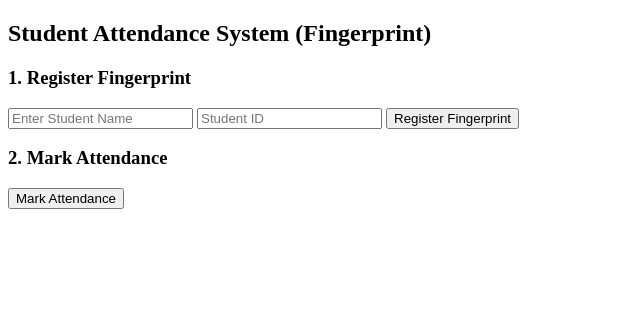
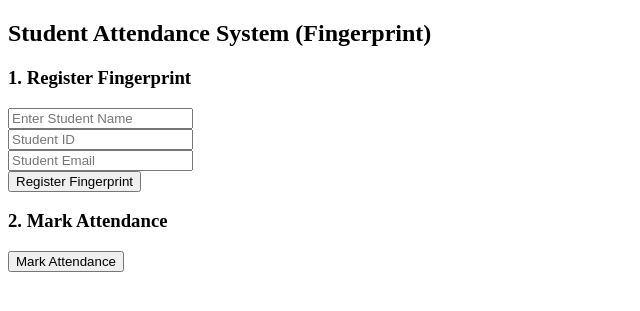
Before and after one commit to Saminu3110c/fingerprint-attendance, a PHP site: page / in a window 1280 px wide. Shown: the top 311 px of the page, without its empty margins (0-640 px from the left). Run offline with PHP 8.4, Linux system fonts and the light colour scheme.

Commit message:
In progress

```diff
--- a/assets/webauthn.js
+++ b/assets/webauthn.js
@@ -1,58 +1,18 @@
-
-// async function captureFingerprint(mode) {
-//     const publicKey = {
-//         challenge: new Uint8Array(32),
-//         rp: { name: "Fingerprint Attendance System" },
-//         user: {
-//             id: new Uint8Array(16),
-//             name: "user@example.com",
-//             displayName: "User"
-//         },
-//         pubKeyCredParams: [{ type: "public-key", alg: -7 }],
-//         authenticatorSelection: {
-//             authenticatorAttachment: "platform", // Use device fingerprint scanner
-//             userVerification: "required"
-//         },
-//     };
-
-//     try {
-//         const credential = await navigator.credentials.create({ publicKey });
-//         const fingerprintId = btoa(String.fromCharCode(...new Uint8Array(credential.rawId)));
-
-//         if (mode === 'register') {
-//             document.querySelector('input[name="fingerprint_id"]').value = fingerprintId;
-//             document.querySelector('form[action="register.php"]').submit();
-//         } else if (mode === 'attendance') {
-//             document.querySelector('input[name="fingerprint_id"]').value = fingerprintId;
-//             document.querySelector('form[action="mark_attendance.php"]').submit();
-//         }
-//     } catch (error) {
-//         console.error("Fingerprint capture failed: ", error);
-//     }
-// }
-
-// assets/webauthn.js - Handles fingerprint capture and submission
 
 async function captureFingerprint(mode) {
-    if (!window.PublicKeyCredential) {
-        alert("WebAuthn is not supported in your browser. Please try a modern browser.");
-        return;
-    }
-
     const publicKey = {
-        challenge: new Uint8Array(32), // Random challenge for security
+        challenge: new Uint8Array(32),
         rp: { name: "Fingerprint Attendance System" },
         user: {
-            id: new Uint8Array(16), // Random user ID (for uniqueness)
-            name: "user@example.com",
-            displayName: "User"
+            id: new Uint8Array(16),
+            name: document.getElementById('student_email').value,
+            displayName: document.getElementById('student_name').value
         },
-        pubKeyCredParams: [{ type: "public-key", alg: -7 }], // ECDSA with SHA-256
+        pubKeyCredParams: [{ type: "public-key", alg: -7 }],
         authenticatorSelection: {
             authenticatorAttachment: "platform", // Use device fingerprint scanner
             userVerification: "required"
         },
-        timeout: 60000 // 60 seconds timeout
     };
 
     try {
@@ -60,14 +20,90 @@ async function captureFingerprint(mode) {
         const fingerprintId = btoa(String.fromCharCode(...new Uint8Array(credential.rawId)));
 
         if (mode === 'register') {
-            document.querySelector('input[name="fingerprint_id"]').value = fingerprintId;
-            document.querySelector('form[action="register.php"]').submit();
+            document.getElementById('fingerprint_id').value = fingerprintId;
+            document.getElementById('registerForm').submit();
         } else if (mode === 'attendance') {
-            document.querySelector('input[name="fingerprint_id"]').value = fingerprintId;
-            document.querySelector('form[action="mark_attendance.php"]').submit();
+            document.getElementById('attendance_fingerprint_id"]').value = fingerprintId;
+            document.getElementById('attendanceForm').submit();
         }
     } catch (error) {
         console.error("Fingerprint capture failed: ", error);
-        alert("Fingerprint capture failed. Ensure the device supports WebAuthn.");
     }
 }
+
+// assets/webauthn.js - Handles fingerprint capture and submission
+
+// async function registerFingerprint() {
+//     try {
+//         const publicKey = {
+//             challenge: new Uint8Array(32),
+//             rp: { name: "Attendance System" },
+//             user: {
+//                 id: new Uint8Array(16),
+//                 name: document.querySelector('input[name="email"]').value,
+//                 displayName: document.querySelector('input[name="name"]').value
+//             },
+//             pubKeyCredParams: [{ type: "public-key", alg: -7 }]
+//         };
+//         const credential = await navigator.credentials.create({ publicKey });
+
+//         document.getElementById('credential_id').value = btoa(String.fromCharCode(...new Uint8Array(credential.rawId)));
+//         document.getElementById('public_key').value = btoa(String.fromCharCode(...new Uint8Array(credential.response.attestationObject)));
+//         document.getElementById('registerForm').submit();
+//     } catch (error) {
+//         alert("Fingerprint registration failed: " + error);
+//     }
+// }
+
+
+
+// async function captureFingerprint(mode) {
+//     if (!window.PublicKeyCredential) {
+//         alert("WebAuthn is not supported in your browser. Please try a modern browser.");
+//         return;
+//     }
+
+
+
+//     const publicKey = {
+//         challenge: new Uint8Array(32), // Random challenge for security
+//         rp: { name: "Fingerprint Attendance System" },
+//         user: {
+//             id: new Uint8Array(16), // Random user ID (for uniqueness)
+//             name: document.querySelector('input[name="email"]').value,
+//             displayName: document.querySelector('input[name="name"]').value
+//         },
+//         pubKeyCredParams: [{ type: "public-key", alg: -7 }], // ECDSA with SHA-256
+//         authenticatorSelection: {
+//             authenticatorAttachment: "platform", // Use device fingerprint scanner
+//             userVerification: "required"
+//         },
+//         timeout: 60000 // 60 seconds timeout
+//     };
+
+//     try {
+//         // const credential = await navigator.credentials.create({ publicKey });
+//         // const fingerprintId = btoa(String.fromCharCode(...new Uint8Array(credential.rawId)));
+
+//         if (mode === 'register') {
+//             const credential = await navigator.credentials.create({ publicKey });
+//             document.getElementById('fingerprint_id').value = btoa(String.fromCharCode(...new Uint8Array(credential.rawId)));
+//             // document.getElementById('public_key').value = btoa(String.fromCharCode(...new Uint8Array(credential.response.attestationObject)));
+//             document.getElementById('registerForm').submit();
+//             // document.querySelector('input[name="fingerprint_id"]').value = fingerprintId;
+//             // document.querySelector('form[action="register.php"]').submit();
+//         } else if (mode === 'attendance') {
+//             const publicKey = { challenge: new Uint8Array(32) };
+//             const credential = await navigator.credentials.get({ publicKey });
+
+//             document.getElementById('fingerprint_id').value = btoa(String.fromCharCode(...new Uint8Array(credential.rawId)));
+//             document.getElementById('attendanceForm').submit();
+
+//             // document.querySelector('input[name="fingerprint_id"]').value = fingerprintId;
+//             // document.querySelector('form[action="mark_attendance.php"]').submit();
+//         }
+//     } catch (error) {
+//         console.error("Fingerprint capture failed: ", error);
+//         alert("Fingerprint capture failed. Ensure the device supports WebAuthn.");
+//     }
+// }
--- a/index.php
+++ b/index.php
@@ -27,15 +27,16 @@
     <script src="assets/webauthn.js"></script> -->
 
     <h3>1. Register Fingerprint</h3>
-    <form method="POST" action="register.php">
-        <input type="text" name="name" placeholder="Enter Student Name" required>
-        <input type="text" name="student_id" placeholder="Student ID" required>
+    <form method="POST" id = "registerForm" action="register.php">
+        <input type="text" id = "student_name" name="name" placeholder="Enter Student Name" required><br>
+        <input type="text" id = "student_id" name="student_id" placeholder="Student ID" required><br>
+        <input type="email" id = "student_email" name="email" placeholder="Student Email" required><br>
         <button type="button" onclick="captureFingerprint('register')">Register Fingerprint</button>
         <input type="hidden" id="fingerprint_id" name="fingerprint_id">
     </form>
 
     <h3>2. Mark Attendance</h3>
-    <form method="POST" action="mark_attendance.php">
+    <form method="POST" id = "attendanceForm" action="mark_attendance.php">
         <button type="button" onclick="captureFingerprint('attendance')">Mark Attendance</button>
         <input type="hidden" id="attendance_fingerprint_id" name="fingerprint_id">
     </form>
--- a/register.php
+++ b/register.php
@@ -6,10 +6,11 @@ function encryptData($data, $key = 'secret_key') {
 
 if ($_SERVER['REQUEST_METHOD'] === 'POST') {
     $name = htmlspecialchars($_POST['name']);
+    $student_email = htmlspecialchars($_POST['student_email']);
     $student_id = htmlspecialchars($_POST['student_id']);
     $fingerprint_id = htmlspecialchars($_POST['fingerprint_id']);
 
-    if (!$name || !$student_id || !$fingerprint_id) {
+    if (!$name || !$student_email || !$student_id || !$fingerprint_id) {
         exit('Invalid Input');
     }
 
@@ -27,6 +28,7 @@ if ($_SERVER['REQUEST_METHOD'] === 'POST') {
     $students[] = [
         'student_id' => $student_id,
         'name' => $name,
+        'email' => $student_email
         'fingerprint_id' => $encryptedFingerprint,
         'attendance' => []
     ];
```
